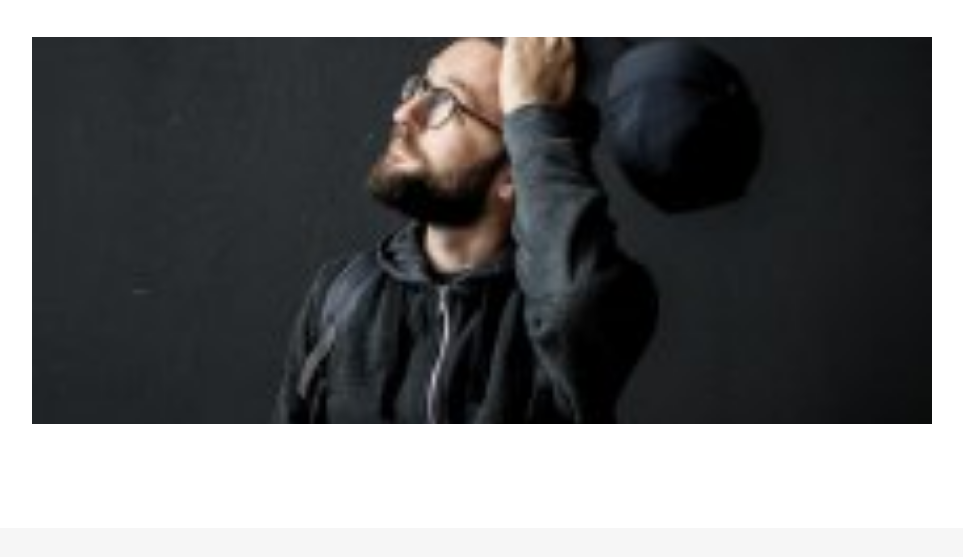
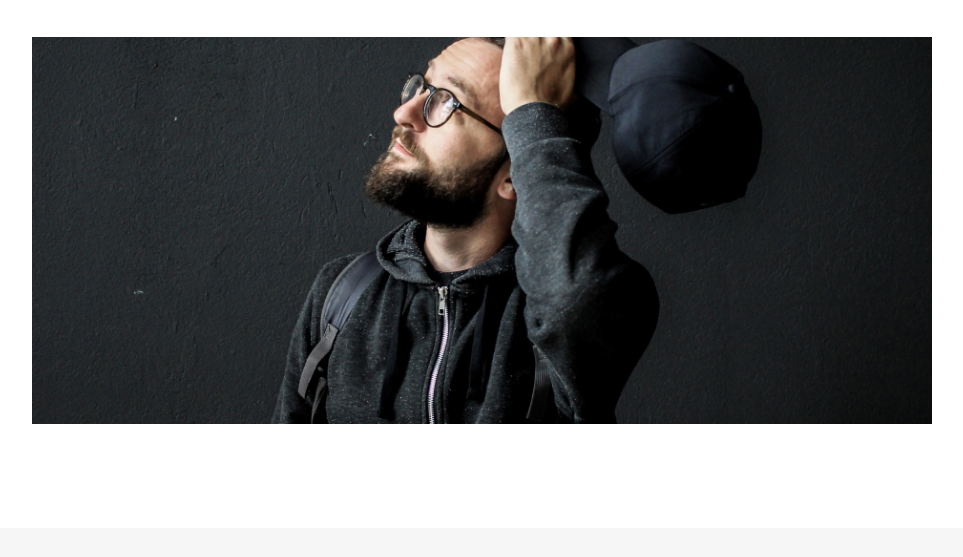
Before and after one commit to Shanakyan/DenisNovik, a plain HTML site: page index.html in a window 1280 px wide. Shown: the part 243-800 px from the top of the page, without its empty margins (158-1121 px from the left). Drawn offline with Linux system fonts and the light colour scheme.

Commit message:
change img

```diff
--- a/index.html
+++ b/index.html
@@ -26,7 +26,7 @@
             <h1 class="title-name">Denis Novik</h1>
             <p class="title-text">UX | UI designer 24 years old, Minsk</p>
         </section>
-        <img class="img-DenisNovik" src="./img/imgDenisNovik.jpg" alt="DenisNovik">
+        <img class="img-DenisNovik" src="./img/DenisNovik-img.jpg" alt="DenisNovik">
     </div>
 
     <section class="About-me background-grey">
```
Also changed, not shown: img/DenisNovik-img.jpg (added), img/imgDenisNovik.jpg (deleted).
